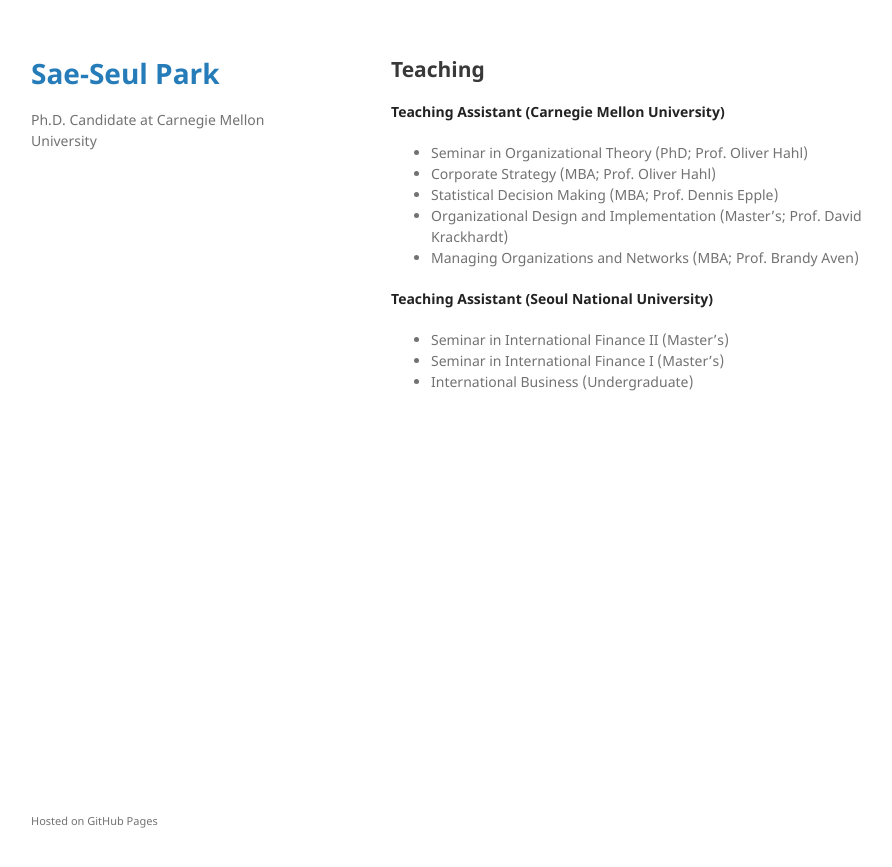
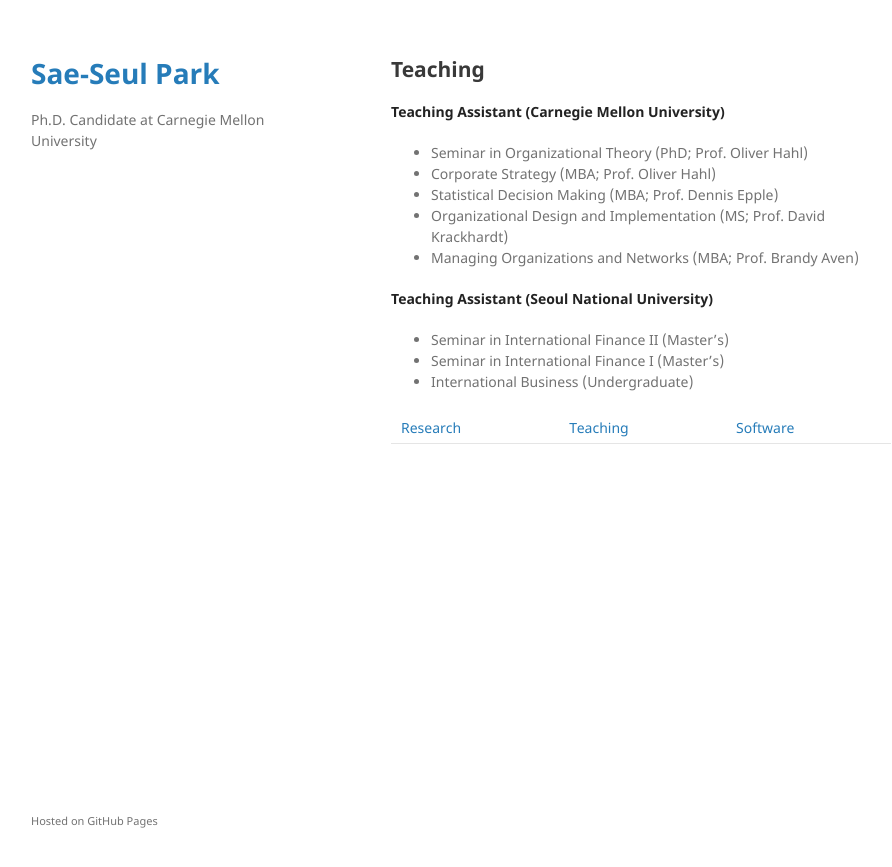
Before and after one commit to saepark/saepark.github.io, a Jekyll site: the page built from teaching.md, in a window 1280 px wide. Shown: the top 867 px of the page, without its empty margins (179-1071 px from the left). Built offline with Jekyll 4.4.1, drawn with Linux system fonts in a browser that asks for light colours; our own code applies the rules of GitHub Pages for plain Markdown files.

Commit message:
Update teaching.md

```diff
--- a/teaching.md
+++ b/teaching.md
@@ -9,7 +9,7 @@
 * Seminar in Organizational Theory (PhD; Prof. Oliver Hahl)
 * Corporate Strategy (MBA; Prof. Oliver Hahl)
 * Statistical Decision Making (MBA; Prof. Dennis Epple)
-* Organizational Design and Implementation (Master's; Prof. David Krackhardt)
+* Organizational Design and Implementation (MS; Prof. David Krackhardt)
 * Managing Organizations and Networks (MBA; Prof. Brandy Aven)
 
 **Teaching Assistant (Seoul National University)**
@@ -17,3 +17,5 @@
 * Seminar in International Finance II (Master's)
 * Seminar in International Finance I (Master's)
 * International Business (Undergraduate)
+
+[Research](./research.html) | [Teaching](./teaching.html) | [Software](./software.html)
```
